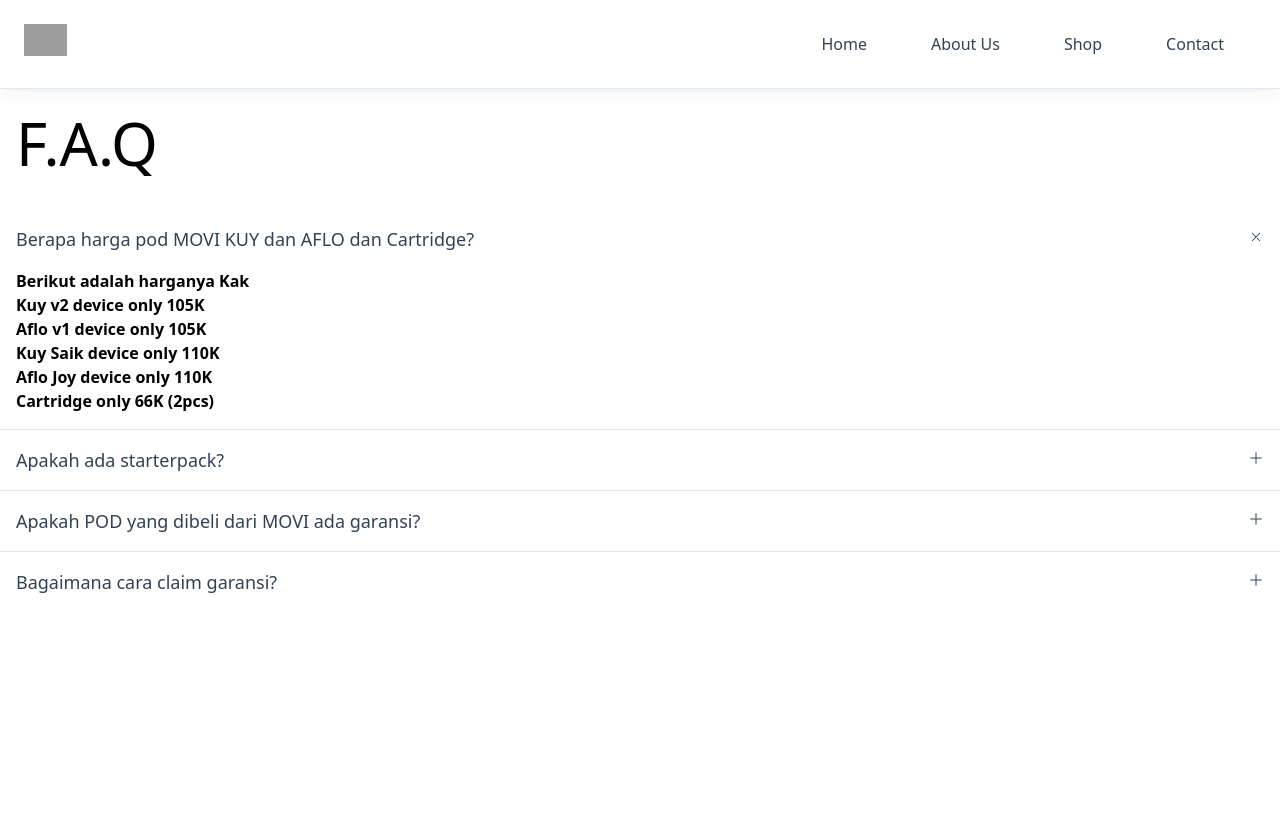
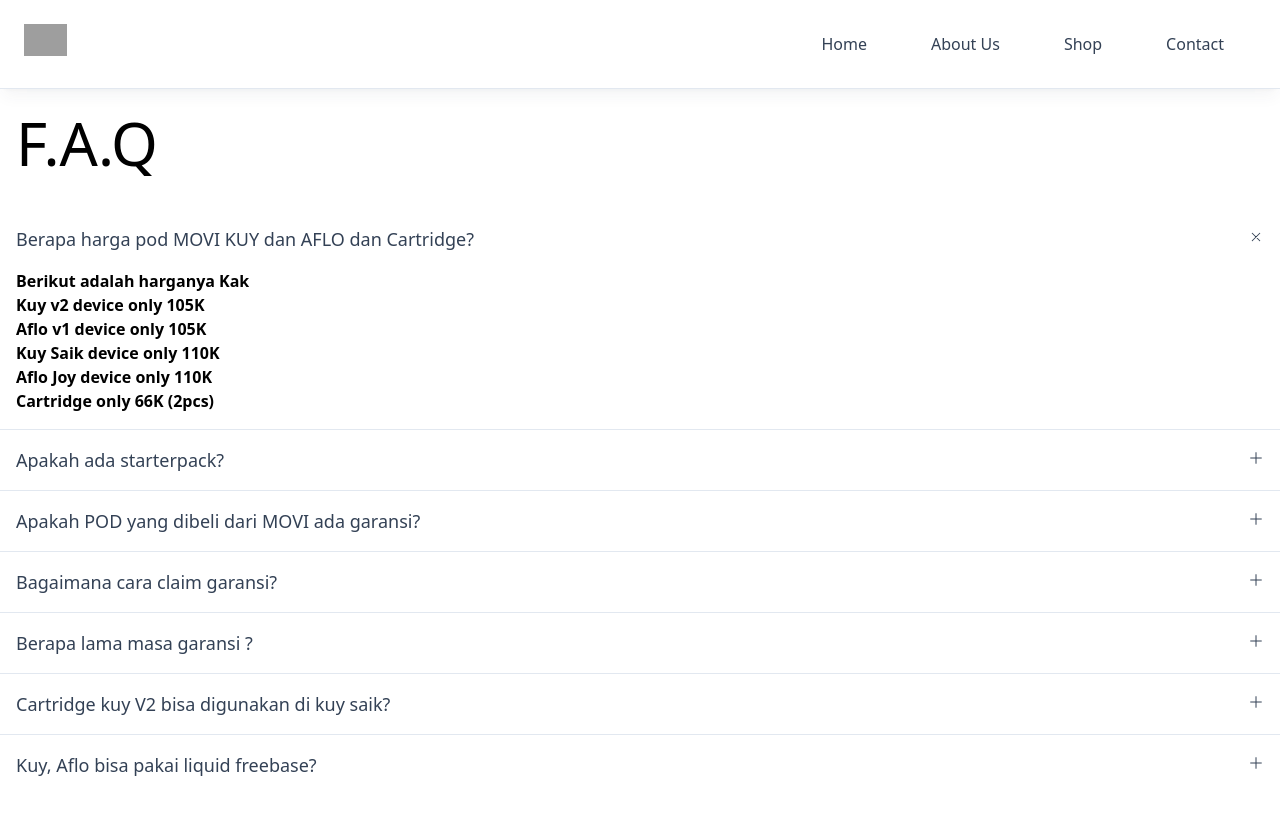
Before and after one commit to wpr-25/faq, a Next.js app: page / in a window 1280 px wide. Shown: the top 814 px of the page. Built offline with nearby package versions, Linux system fonts and the light colour scheme; grey boxes are pictures that could not be loaded.

Commit message:
first commit

```diff
--- a/src/app/page.js
+++ b/src/app/page.js
@@ -10,7 +10,7 @@
 
   return (
     <>
-      {/*<!-- Component: Basic Navbar --> */}
+      {/*<!-- Navbar --> */}
       <header className="max-w-7xl mx-auto border-b-1 relative z-20 w-full border-b border-slate-200 bg-white/90 shadow-lg shadow-slate-700/5 after:absolute after:top-full after:left-0 after:z-10 after:block after:h-px after:w-full after:bg-slate-200 lg:border-slate-200 lg:backdrop-blur-sm lg:after:hidden">
         <div className="relative mx-auto max-w-full px-6 lg:max-w-5xl xl:max-w-7xl 2xl:max-w-[96rem]">
           <nav
@@ -18,7 +18,7 @@
             className="flex h-[5.5rem] items-stretch justify-between font-medium text-slate-700"
             role="navigation"
           >
-            {/*      <!-- Brand logo --> */}
+            {/*      <!-- logo --> */}
             <div><Link href="https://movi.id"><img src="https://shop.movi.id/img/logos/movi.png" className="py-6 h-20" /></Link></div>
             {/*      <!-- Mobile trigger --> */}
             <button
@@ -57,7 +57,7 @@
                 }`}
             >
               <li role="none" className="flex items-stretch">
-                <a
+                <div
                   role="menuitem"
                   aria-haspopup="false"
                   tabIndex="0"
@@ -65,7 +65,7 @@
                   href="javascript:void(0)"
                 >
                   <span><Link href="https://movi.id">Home</Link></span>
-                </a>
+                </div>
               </li>
               <li role="none" className="flex items-stretch">
                 <div
@@ -105,9 +105,9 @@
           </nav>
         </div>
       </header>
-      {/*<!-- End Basic Navbar--> */}
+      {/*<!-- Navbar--> */}
 
-      {/*<!-- Component: Basic accordion --> */}
+      {/*<!-- FAQ nya --> */}
       <div className="max-w-7xl mx-auto py-6">
         <div className="px-4 text-6xl">F.A.Q</div>
         <div className="max-w-7xl mx-auto py-9">
@@ -241,11 +241,93 @@
 
               </p>
             </details>
+            <details className="p-4 group">
+              <summary className="relative cursor-pointer list-none pr-8 font-medium text-slate-700 transition-colors duration-300 focus-visible:outline-none group-hover:text-slate-900  [&::-webkit-details-marker]:hidden text-lg">
+              Berapa lama masa garansi ?
+                <svg
+                  xmlns="http://www.w3.org/2000/svg"
+                  className="absolute right-0 w-4 h-4 transition duration-300 top-1 shrink-0 stroke-slate-700 group-open:rotate-45"
+                  fill="none"
+                  viewBox="0 0 24 24"
+                  stroke="currentColor"
+                  strokeWidth="1.5"
+                  aria-labelledby="title-ac03 desc-ac03"
+                >
+                  <title id="title-ac03">Open icon</title>
+                  <desc id="desc-ac03">
+                    icon that represents the state of the summary
+                  </desc>
+                  <path
+                    strokeLinecap="round"
+                    strokeLinejoin="round"
+                    d="M12 4v16m8-8H4"
+                  />
+                </svg>
+              </summary>
+              <p className="mt-4 text-black font-bold text-justify">
+              1 minggu kalo Kamu daftarin di website bisa 1 bulan, Link nya dibawah ini ya <br/><Link href="https://shop.movi.id/form/register-product?_ga=2.35579937.1646850590.1677463433-1868872385.1667883819&_gl=1*1rqtz71*_ga*MTg2ODg3MjM4NS4xNjY3ODgzODE5*_ga_XZG8G2C2ZR*MTY3NzQ3NDM5OS4yMDMuMC4xNjc3NDc0Mzk5LjAuMC4w" className="hover:text-green-400">Form Garansi</Link>
+              </p>
+            </details>
+            <details className="p-4 group">
+              <summary className="relative cursor-pointer list-none pr-8 font-medium text-slate-700 transition-colors duration-300 focus-visible:outline-none group-hover:text-slate-900  [&::-webkit-details-marker]:hidden text-lg">
+              Cartridge kuy V2 bisa digunakan di kuy saik?
+                <svg
+                  xmlns="http://www.w3.org/2000/svg"
+                  className="absolute right-0 w-4 h-4 transition duration-300 top-1 shrink-0 stroke-slate-700 group-open:rotate-45"
+                  fill="none"
+                  viewBox="0 0 24 24"
+                  stroke="currentColor"
+                  strokeWidth="1.5"
+                  aria-labelledby="title-ac04 desc-ac04"
+                >
+                  <title id="title-ac04">Open icon</title>
+                  <desc id="desc-ac04">
+                    icon that represents the state of the summary
+                  </desc>
+                  <path
+                    strokeLinecap="round"
+                    strokeLinejoin="round"
+                    d="M12 4v16m8-8H4"
+                  />
+                </svg>
+              </summary>
+              <p className="mt-4 text-black font-bold">
 
+              tenang semua jenis cartridge kuy bisa saling digunakan mulai dari V1 - KUY GOX (termasuk kuy podlott )
+
+              </p>
+            </details>
+            <details className="p-4 group">
+              <summary className="relative cursor-pointer list-none pr-8 font-medium text-slate-700 transition-colors duration-300 focus-visible:outline-none group-hover:text-slate-900  [&::-webkit-details-marker]:hidden text-lg">
+              Kuy, Aflo bisa pakai liquid freebase?
+                <svg
+                  xmlns="http://www.w3.org/2000/svg"
+                  className="absolute right-0 w-4 h-4 transition duration-300 top-1 shrink-0 stroke-slate-700 group-open:rotate-45"
+                  fill="none"
+                  viewBox="0 0 24 24"
+                  stroke="currentColor"
+                  strokeWidth="1.5"
+                  aria-labelledby="title-ac03 desc-ac03"
+                >
+                  <title id="title-ac03">Open icon</title>
+                  <desc id="desc-ac03">
+                    icon that represents the state of the summary
+                  </desc>
+                  <path
+                    strokeLinecap="round"
+                    strokeLinejoin="round"
+                    d="M12 4v16m8-8H4"
+                  />
+                </svg>
+              </summary>
+              <p className="mt-4 text-black font-bold text-justify">
+              bisa asalkan menggunakan liquid yang ada logo FB99+ dan vg | pg nya 50:50
+              </p>
+            </details>
           </section>
         </div>
       </div>
-      {/*<!-- End Basic accordion --> */}
+      {/*<!-- FAQ nya --> */}
 
     </>
   )
```
